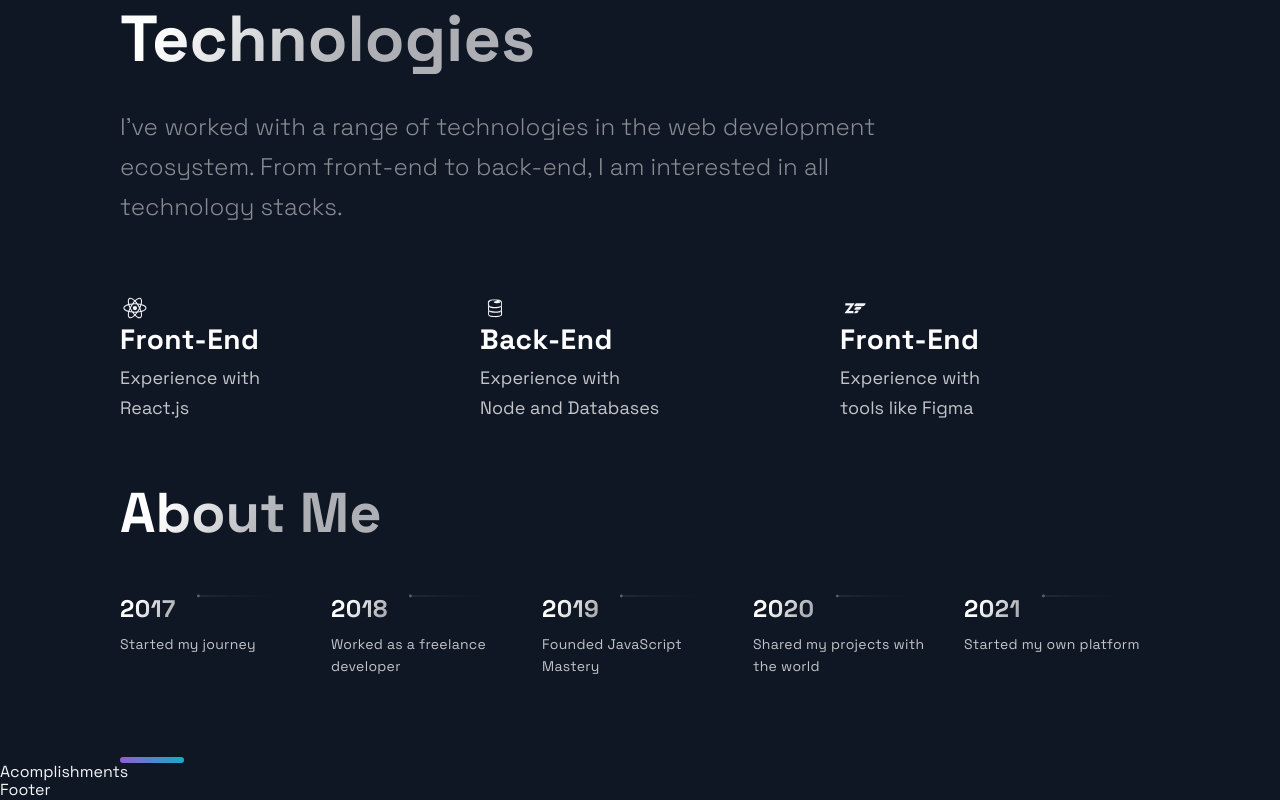
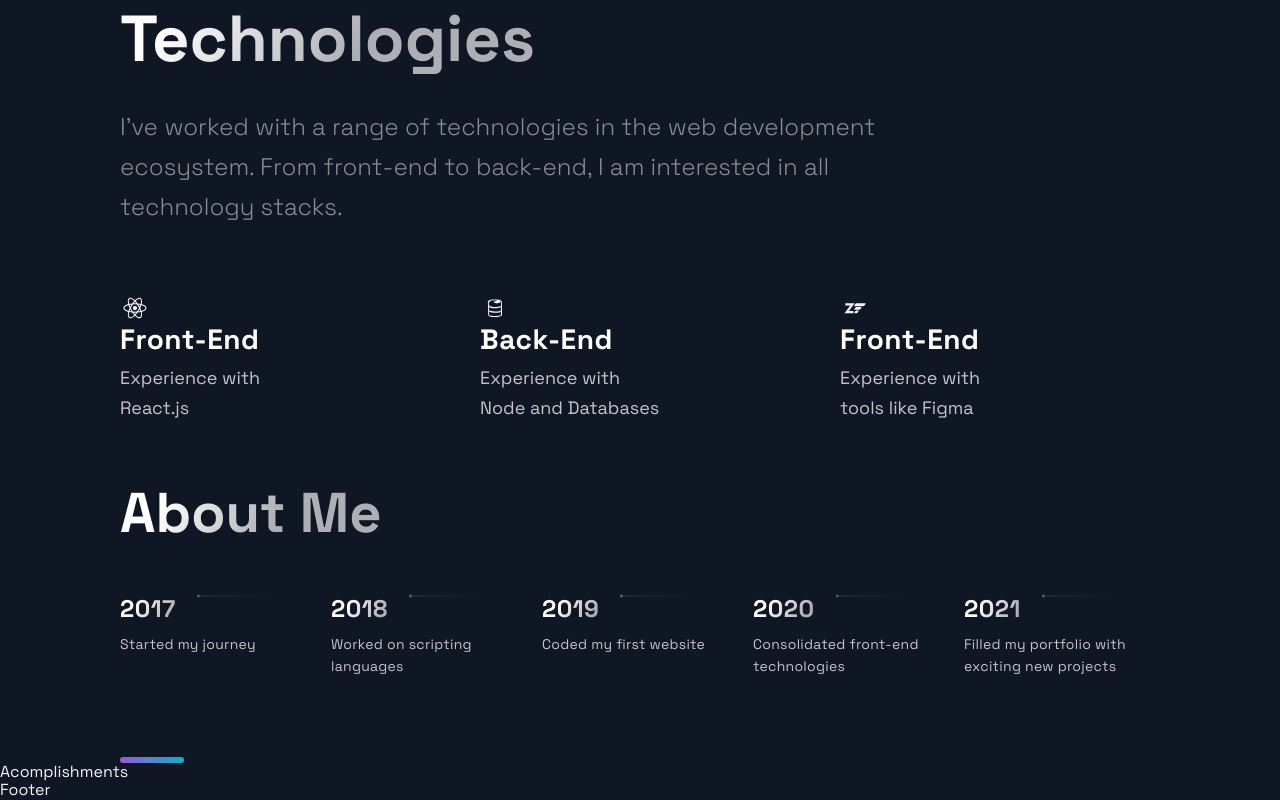
Before and after one commit to shaandre96/Portfolio, a Next.js app in the folder Website/: page / in a window 1280 px wide. Shown: the part 1711-2511 px from the top of the page. Built offline with nearby package versions, Linux system fonts and the light colour scheme.

Commit message:
update timeline

```diff
--- a/Website/src/constants/constants.js
+++ b/Website/src/constants/constants.js
@@ -39,8 +39,8 @@ export const projects = [
 
 export const TimeLineData = [
   { year: 2017, text: 'Started my journey', },
-  { year: 2018, text: 'Worked as a freelance developer', },
-  { year: 2019, text: 'Founded JavaScript Mastery', },
-  { year: 2020, text: 'Shared my projects with the world', },
-  { year: 2021, text: 'Started my own platform', },
+  { year: 2018, text: 'Worked on scripting languages', },
+  { year: 2019, text: 'Coded my first website', },
+  { year: 2020, text: 'Consolidated front-end technologies', },
+  { year: 2021, text: 'Filled my portfolio with exciting new projects', },
 ];
```
